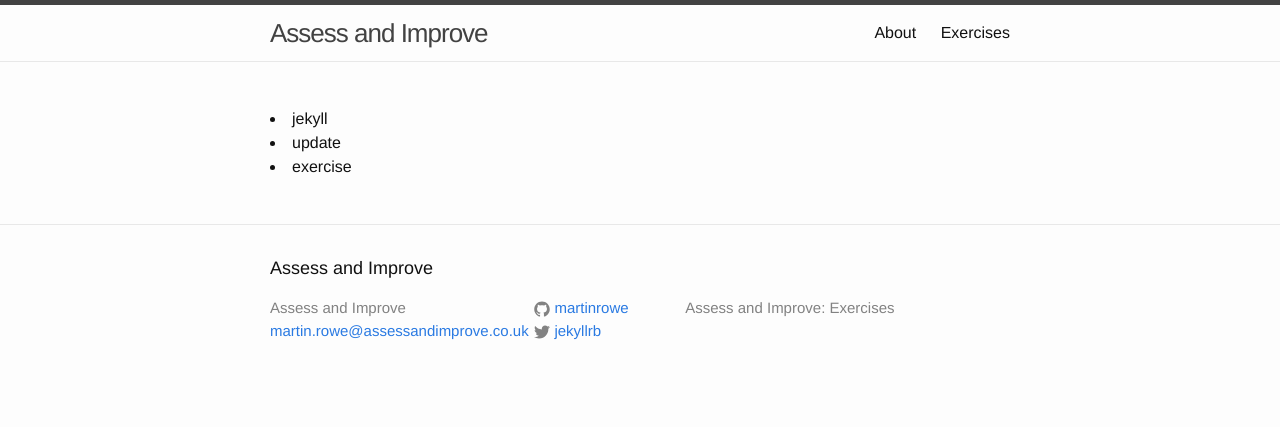
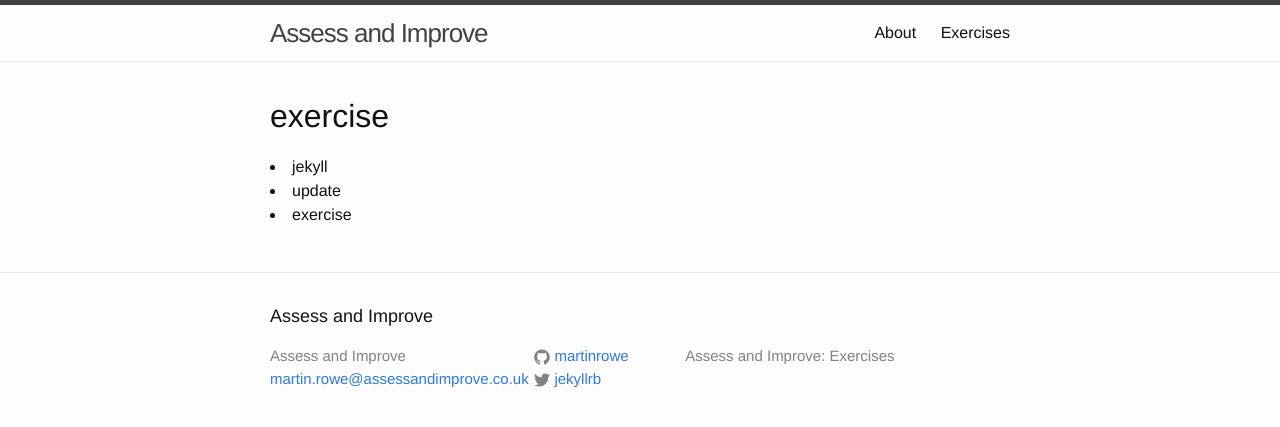
Before and after one commit to MartinRowe/jekyllblog, a Jekyll site: the page built from exercises/index.html, in a window 1280 px wide. Shown: the top 427 px of the page. Built offline with Jekyll 4.4.1, drawn with Linux system fonts in a browser that asks for light colours.

Commit message:
changed tag to category

```diff
--- a/_layouts/exercise.html
+++ b/_layouts/exercise.html
@@ -2,7 +2,7 @@
 layout: default
 ---
 
-<h1>{{ page.tag }}</h1>
+<h1>{{ page.category }}</h1>
 
 {% for cat in site.categories %}
 <li> {{ cat[0] }}</li>
```
